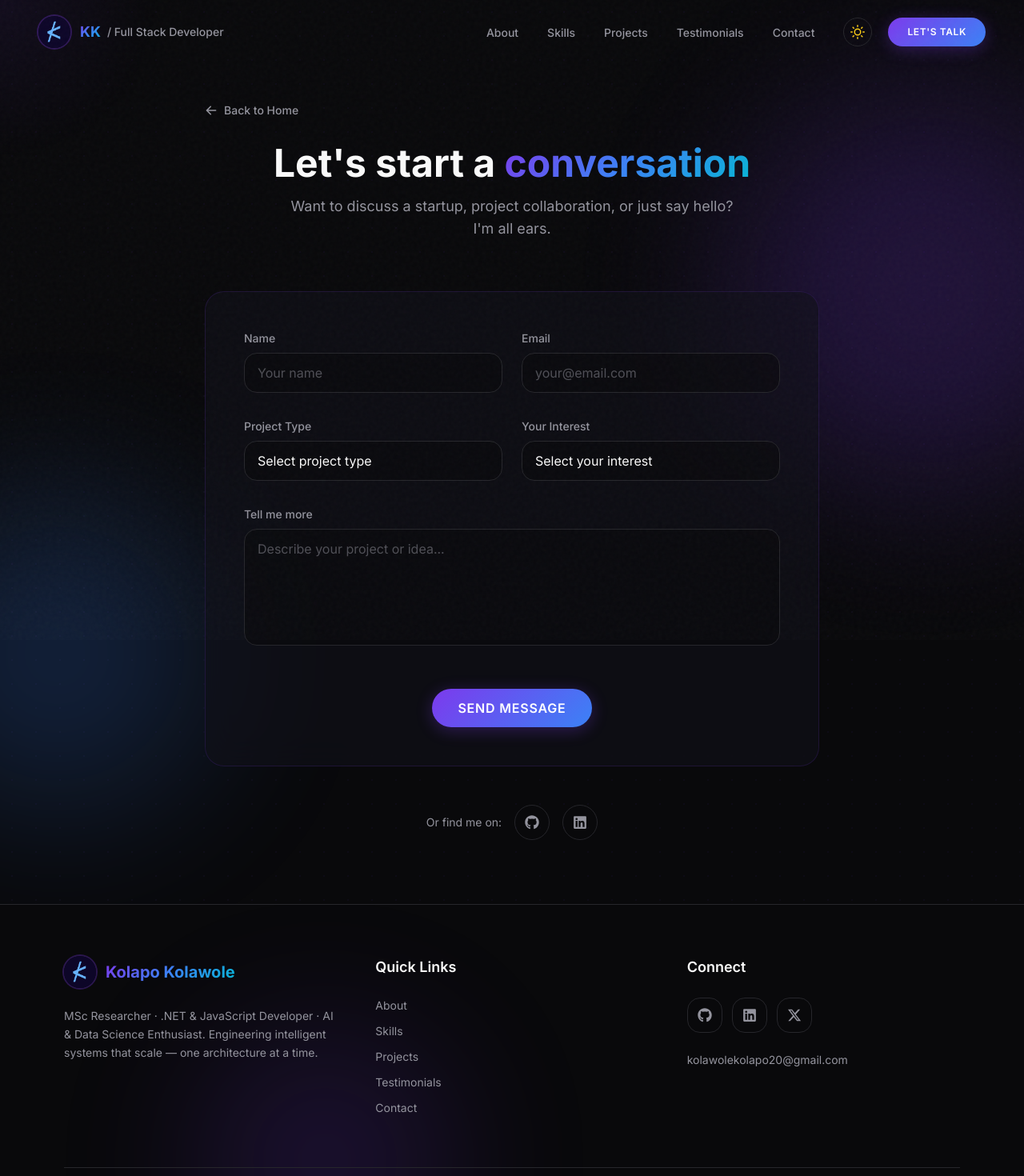
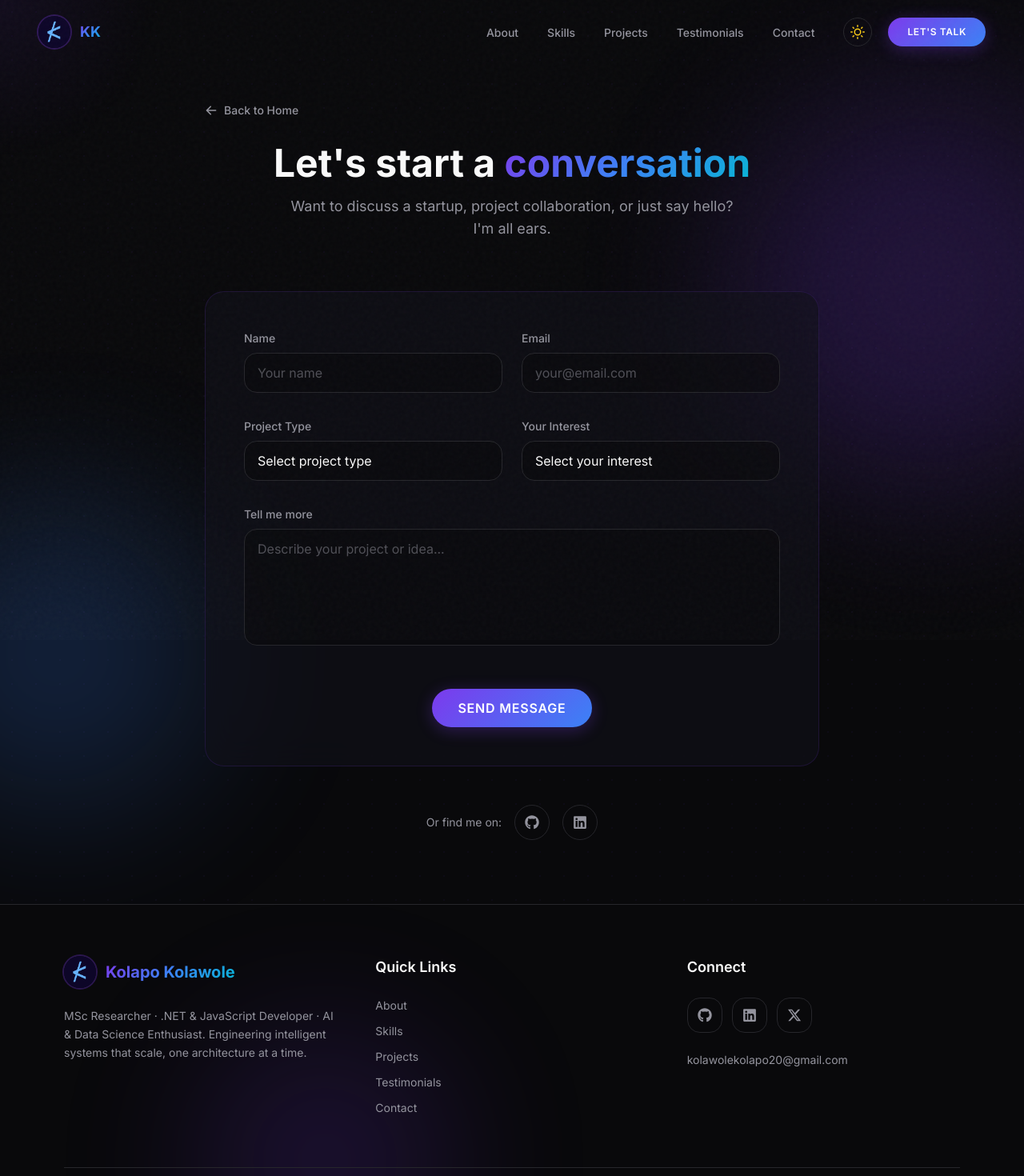
Before and after one commit to Pappy-Vx/kolapo, a Next.js app: page /contact in a window 1280 px wide. Shown: the top 1470 px of the page at 80% size. Built offline with nearby package versions, Linux system fonts and the light colour scheme.

Commit message:
fix - corrected spelling and positioning

```diff
--- a/src/components/Footer.tsx
+++ b/src/components/Footer.tsx
@@ -30,7 +30,7 @@ export default function Footer() {
               <span className="font-bold text-xl gradient-text">Kolapo Kolawole</span>
             </Link>
             <p className="text-muted-foreground leading-relaxed text-sm">
-              MSc Researcher · .NET &amp; JavaScript Developer · AI &amp; Data Science Enthusiast. Engineering intelligent systems that scale — one architecture at a time.
+              MSc Researcher · .NET &amp; JavaScript Developer · AI &amp; Data Science Enthusiast. Engineering intelligent systems that scale, one architecture at a time.
             </p>
           </div>
 
--- a/src/components/Header.tsx
+++ b/src/components/Header.tsx
@@ -21,7 +21,7 @@ export default function Header() {
       <div className="absolute inset-0 dot-grid opacity-40" />
 
       {/* Main content */}
-      <div className="relative z-10 max-w-6xl mx-auto text-center">
+      <div className="relative z-10 max-w-6xl mx-auto text-center mt-10">
         {/* Status badge */}
         <motion.div
           initial={{ opacity: 0, y: 20 }}
@@ -33,7 +33,7 @@ export default function Header() {
             <span className="animate-ping absolute inline-flex h-full w-full rounded-full bg-green-400 opacity-75" />
             <span className="relative inline-flex rounded-full h-2 w-2 bg-green-400" />
           </span>
-          <span className="text-sm text-muted-foreground font-medium">MSc Researcher · Available for collaboration</span>
+          <span className="text-sm text-muted-foreground font-medium">Full Stack Developer · Available for collaboration</span>
         </motion.div>
 
         {/* Name - Large animated text */}
--- a/src/components/IntroSection.tsx
+++ b/src/components/IntroSection.tsx
@@ -8,10 +8,10 @@ export default function IntroSection() {
   const isInView = useInView(ref, { once: true, margin: "-100px" });
 
   const stats = [
-    { number: "4+", label: "Years Experience" },
+    { number: "5+", label: "Years Experience" },
     { number: "30+", label: "Projects Delivered" },
     { number: "20+", label: "Happy Clients" },
-    { number: "MSc", label: "Researcher" },
+    { number: "2+", label: "Startups" },
   ];
 
   return (
@@ -40,7 +40,7 @@ export default function IntroSection() {
                   I&apos;m a software engineer passionate about building resilient, scalable systems that bridge research and real-world applications. My experience spans <span className="text-foreground font-medium">enterprise-grade .NET development for financial systems</span>, <span className="text-foreground font-medium">machine learning research</span>, and <span className="text-foreground font-medium">full-stack web engineering</span>.
                 </p>
                 <p>
-                  I specialize in crafting robust backend architectures — leveraging <span className="gradient-text font-medium">Domain-Driven Design (DDD)</span>, <span className="gradient-text font-medium">Event-Driven Architecture</span>, and <span className="gradient-text font-medium">ACID-compliant database systems</span>. Whether it&apos;s designing APIs with REST, gRPC, and SignalR, or building intelligent systems with CNNs and ML models, I engineer solutions that perform and endure.
+                  I specialize in crafting robust backend architectures , leveraging <span className="gradient-text font-medium">Domain-Driven Design (DDD)</span>, <span className="gradient-text font-medium">Event-Driven Architecture</span>, and <span className="gradient-text font-medium">ACID-compliant database systems</span>. Whether it&apos;s designing APIs with REST, gRPC, and SignalR, or building intelligent systems with CNNs and ML models, I engineer solutions that perform and endure.
                 </p>
               </div>
             </motion.div>
--- a/src/components/Navbar.tsx
+++ b/src/components/Navbar.tsx
@@ -61,7 +61,6 @@ export default function Navbar() {
                   animate={{ opacity: 1, x: 0 }}
                   transition={{ delay: 1, duration: 0.5 }}
                 >
-                  / Full Stack Developer
                 </motion.span>
               </div>
             </Link>
```
